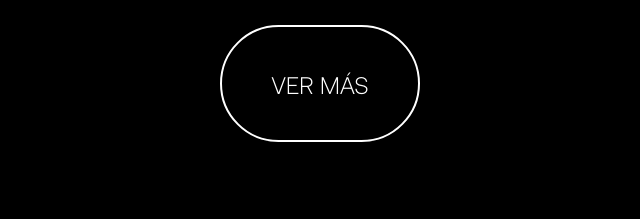
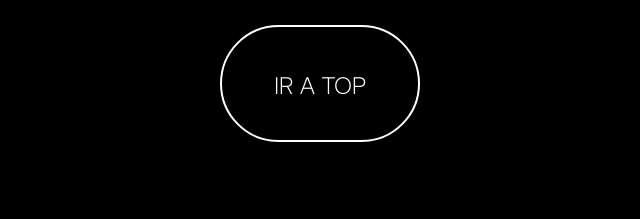
Before and after one commit to Andreinadesolaborges/Portafolio-DeSola, a website: page index.html in a window 1280 px wide. Shown: the part 3416-3635 px from the top of the page, 320-960 px from the left. Drawn offline with nearby package versions, Linux system fonts and the light colour scheme; a web font is replaced by a local one.

Commit message:
Cambio de texto btn

```diff
--- a/index.html
+++ b/index.html
@@ -176,7 +176,7 @@
             <!--Acá un link para ver más proyectos la ideas es que despliegue más links de proyectos desde el home-->
             <a href="#" class="linkBlanco">
                 <div class="btnMas">
-                    <span class="noBorderBottom">Ver más</span>
+                    <span class="noBorderBottom">Ir a top</span>
                 </div>
             </a>
         </div>
```
